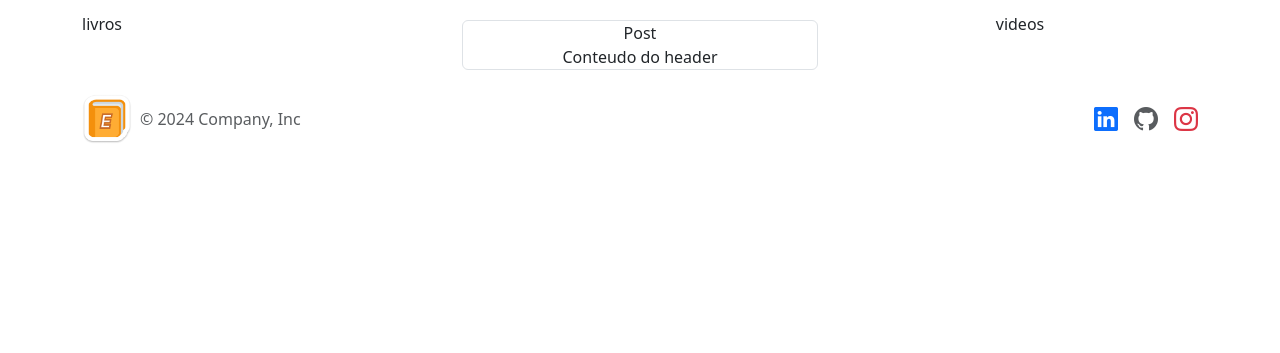
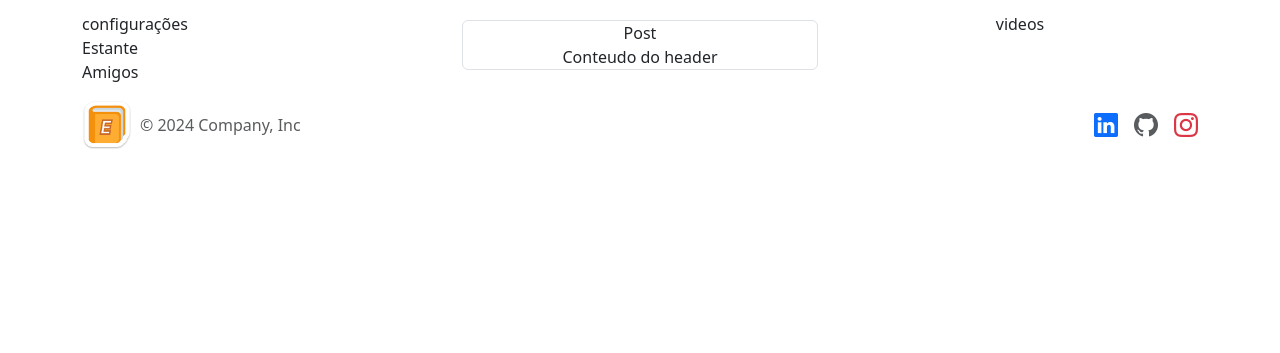
Before and after one commit to danielBRTanimacao/ebook-world-django, a Django app: template home/templates/home/user.html in a window 1280 px wide. Shown: the part 447-800 px from the top of the page. Run offline with Django 5.2, Linux system fonts and the light colour scheme; the template is opened without the code that fills it, so the values that code supplies are empty.

Commit message:
area user

```diff
--- a/home/templates/home/user.html
+++ b/home/templates/home/user.html
@@ -40,7 +40,15 @@
         <hr>
         <section class="row text-center">
             <div class="col-sm-4 text-start">
-                livros
+                <div>
+                    configurações
+                </div>
+                <div>
+                    Estante
+                </div>
+                <div>
+                    Amigos
+                </div>
             </div>
             <div class="col-sm-4">
                 <section>
```
